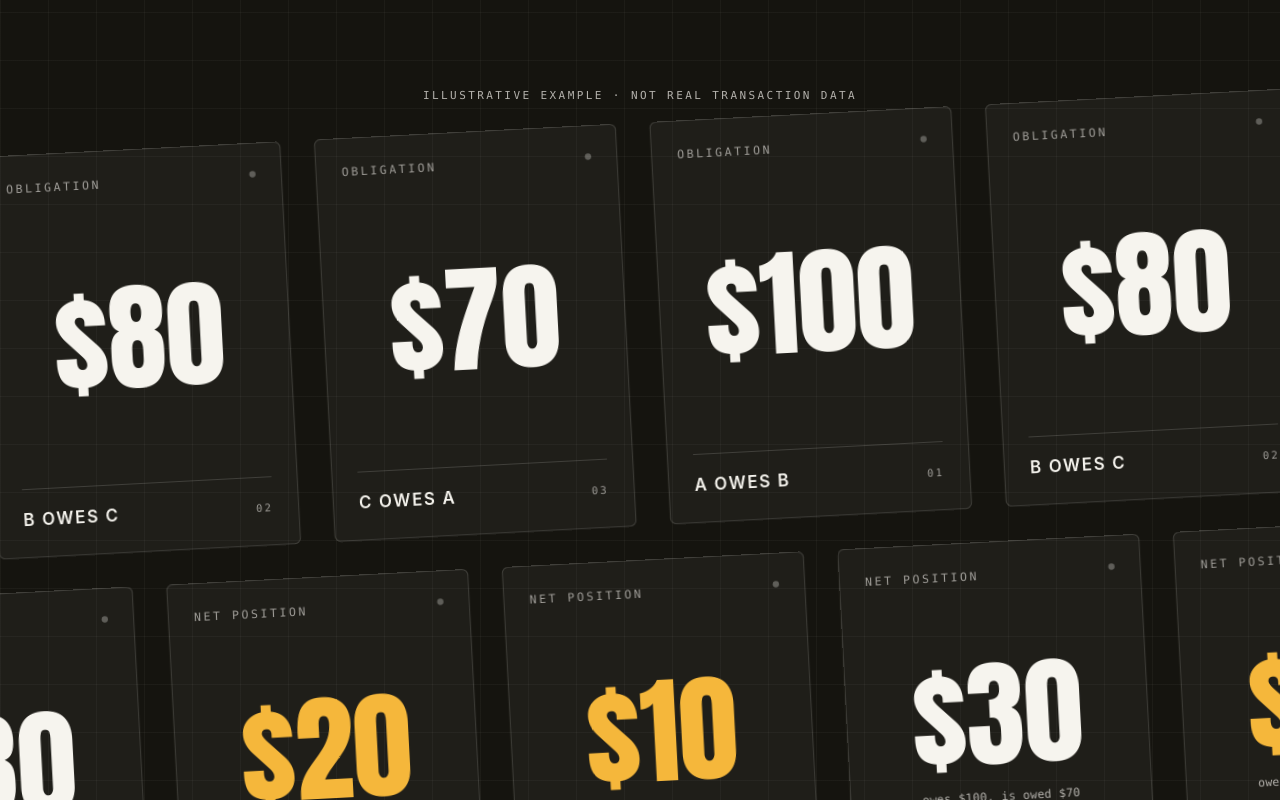
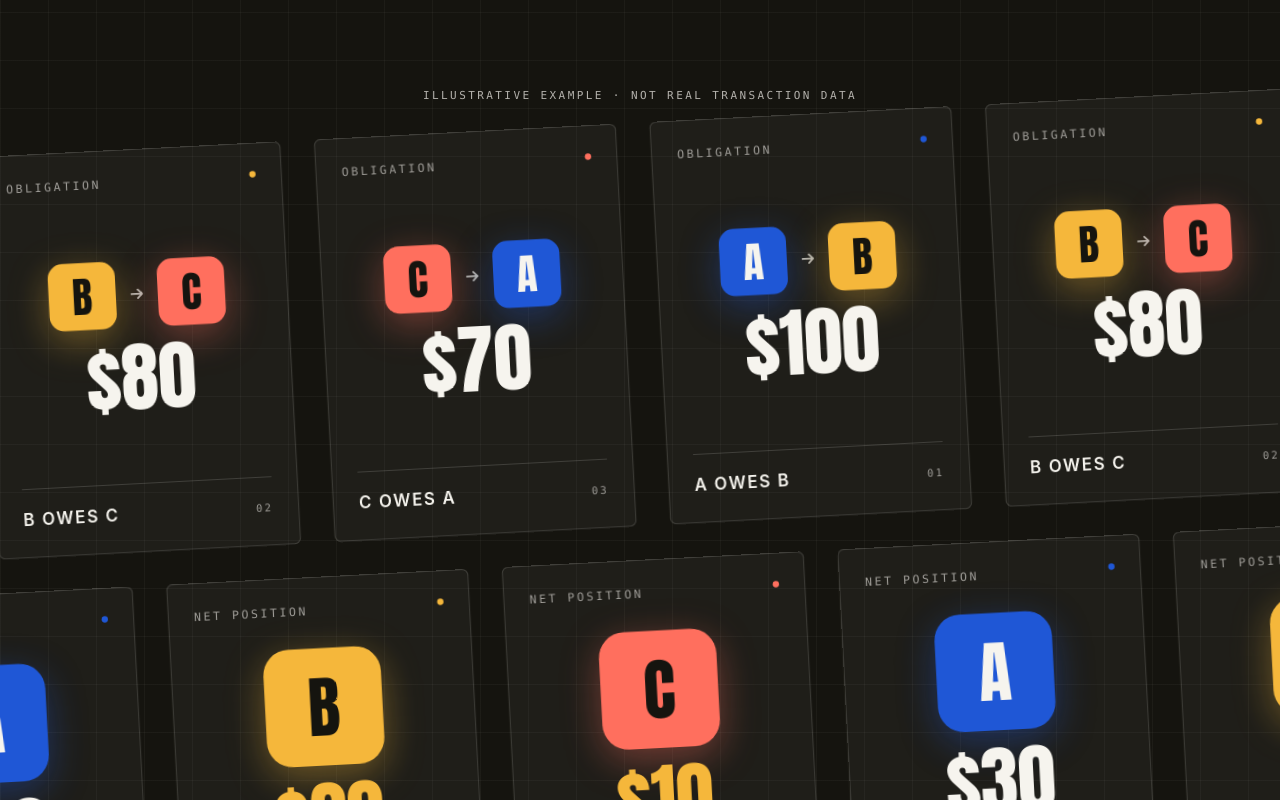
Before and after one commit to tobin-protocol/tobin, a Next.js app: page / in a window 1280 px wide. Shown: the part 1220-2020 px from the top of the page. Built offline with nearby package versions, Linux system fonts and the light colour scheme; no server answers; a web font is replaced by a local one.

Commit message:
Colour the Problem cards: one app-icon tile per institution
A = accent, B = signal, C = new coral. Obligation cards show payer and payee
tiles with an arrow; net cards show the party tile. Each card gets a matching
glow, dot and hover border. Amounts shrink to sit under the tiles.

```diff
--- a/src/app/globals.css
+++ b/src/app/globals.css
@@ -21,6 +21,8 @@
   --color-signal: #f5b73b;
   /* Accent for dark surfaces: --color-accent is only 2.98:1 on ink, this is 7:1. */
   --color-accent-bright: #7ba0f5;
+  /* Third institution hue (A = accent, B = signal, C = coral). Ink text only. */
+  --color-coral: #ff6f5e;
 
   /* Display face: Aalto Display (single weight, caps only, display sizes only). */
   --font-display:
--- a/src/components/Problem.tsx
+++ b/src/components/Problem.tsx
@@ -1,13 +1,23 @@
+import type { CSSProperties } from "react";
 import { EXAMPLE, EXAMPLE_OBLIGATIONS, usd } from "@/lib/clearing";
 import { GrowBar, Reveal } from "./Reveal";
 import { Container } from "./ui";
 
 const netShare = EXAMPLE.settled / EXAMPLE.gross;
 
+/** Each institution keeps one colour everywhere it appears. */
+const PARTY: Record<string, { bg: string; fg: string; css: string }> = {
+  A: { bg: "bg-accent", fg: "text-paper", css: "var(--color-accent)" },
+  B: { bg: "bg-signal", fg: "text-ink", css: "var(--color-signal)" },
+  C: { bg: "bg-coral", fg: "text-ink", css: "var(--color-coral)" },
+};
+
 type CardData = {
   label: string;
   amount: number;
   title: string;
+  /** Institutions shown as tiles: [payer] or [payer, payee]. */
+  parties: string[];
   sub?: string;
   /** Receivers read in the loud second hue; everything else in paper. */
   receives?: boolean;
@@ -17,32 +27,62 @@ const grossCards: CardData[] = EXAMPLE_OBLIGATIONS.map((o) => ({
   label: "Obligation",
   amount: o.amount,
   title: `${o.from} owes ${o.to}`,
+  parties: [o.from, o.to],
 }));
 
 const netCards: CardData[] = EXAMPLE.positions.map((p) => ({
   label: "Net position",
   amount: Math.abs(p.net),
   title: `${p.party} ${p.net < 0 ? "pays" : "receives"}`,
+  parties: [p.party],
   sub: `owes ${usd(p.owes)}, is owed ${usd(p.owed)}`,
   receives: p.net > 0,
 }));
 
+/** An app-icon style tile: rounded squircle, institution colour, Aalto initial, soft glow. */
+function Tile({ party, size }: { party: string; size: "lg" | "md" }) {
+  const c = PARTY[party];
+  return (
+    <span
+      className={`flex items-center justify-center rounded-[22%] font-display leading-none ${c.bg} ${c.fg} ${size === "lg" ? "h-24 w-24 text-[3.5rem] sm:h-28 sm:w-28 sm:text-[4rem]" : "h-14 w-14 text-[2.25rem] sm:h-16 sm:w-16 sm:text-[2.5rem]"}`}
+      style={{ boxShadow: `0 10px 36px color-mix(in srgb, ${c.css} 38%, transparent)` }}
+    >
+      {party}
+    </span>
+  );
+}
+
 function Card({ card, index }: { card: CardData; index: number }) {
+  const lead = PARTY[card.parties[0]];
   return (
-    <div className="group mx-3 flex h-80 w-60 shrink-0 flex-col rounded-md border border-paper/15 bg-paper/[0.04] p-6 transition-all duration-700 hover:border-paper/40 hover:bg-paper/[0.08] sm:mx-4 sm:h-96 sm:w-72">
+    <div
+      style={{ "--c": lead.css } as CSSProperties}
+      className="group mx-3 flex h-80 w-60 shrink-0 flex-col rounded-md border border-paper/15 bg-paper/[0.04] p-6 transition-all duration-700 hover:border-(--c) hover:bg-paper/[0.08] sm:mx-4 sm:h-96 sm:w-72"
+    >
       <div className="flex items-start justify-between text-paper/60 transition-colors duration-700 group-hover:text-paper">
         <span className="spaced">{card.label}</span>
-        <span className="mt-0.5 h-1.5 w-1.5 rounded-full bg-paper/30 transition-colors duration-700 group-hover:bg-signal" />
+        <span className="mt-0.5 h-1.5 w-1.5 rounded-full bg-(--c)" />
       </div>
 
-      <div className="flex flex-1 flex-col items-center justify-center">
+      <div className="flex flex-1 flex-col items-center justify-center gap-3">
+        {card.parties.length === 2 ? (
+          <div className="flex items-center gap-3">
+            <Tile party={card.parties[0]} size="md" />
+            <svg viewBox="0 0 16 16" width="16" height="16" fill="none" stroke="currentColor" strokeWidth="1.75" strokeLinecap="round" strokeLinejoin="round" className="text-paper/70">
+              <path d="M3 8h10M9 4l4 4-4 4" />
+            </svg>
+            <Tile party={card.parties[1]} size="md" />
+          </div>
+        ) : (
+          <Tile party={card.parties[0]} size="lg" />
+        )}
         <span
-          className={`font-display text-[5.5rem] leading-none sm:text-[7rem] ${card.receives ? "text-signal" : "text-paper"}`}
+          className={`font-display text-[3.75rem] leading-none sm:text-[4.5rem] ${card.receives ? "text-signal" : "text-paper"}`}
         >
           {usd(card.amount)}
         </span>
         {card.sub ? (
-          <span className="tabular mt-4 font-mono text-[11px] tracking-[0.02em] text-paper/70">{card.sub}</span>
+          <span className="tabular font-mono text-[11px] tracking-[0.02em] text-paper/70">{card.sub}</span>
         ) : null}
       </div>
 
```
